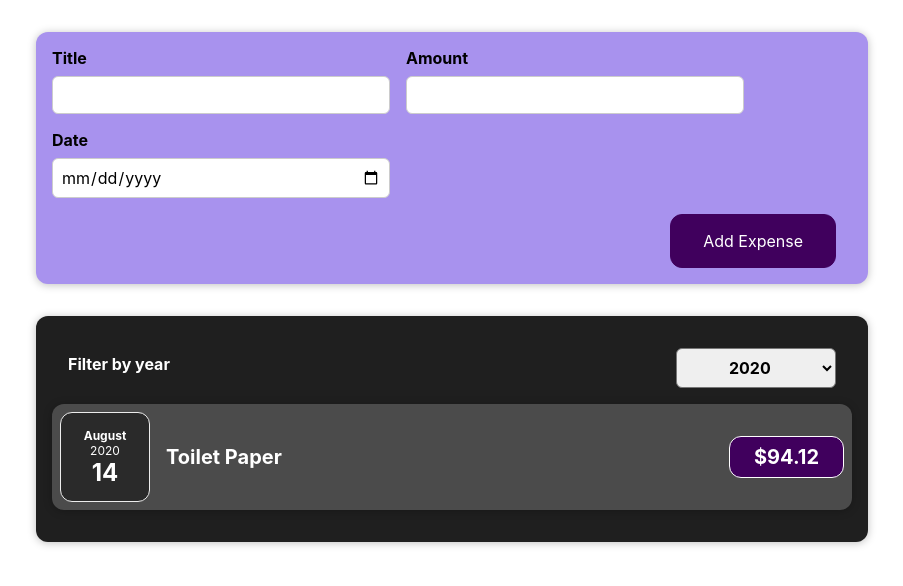
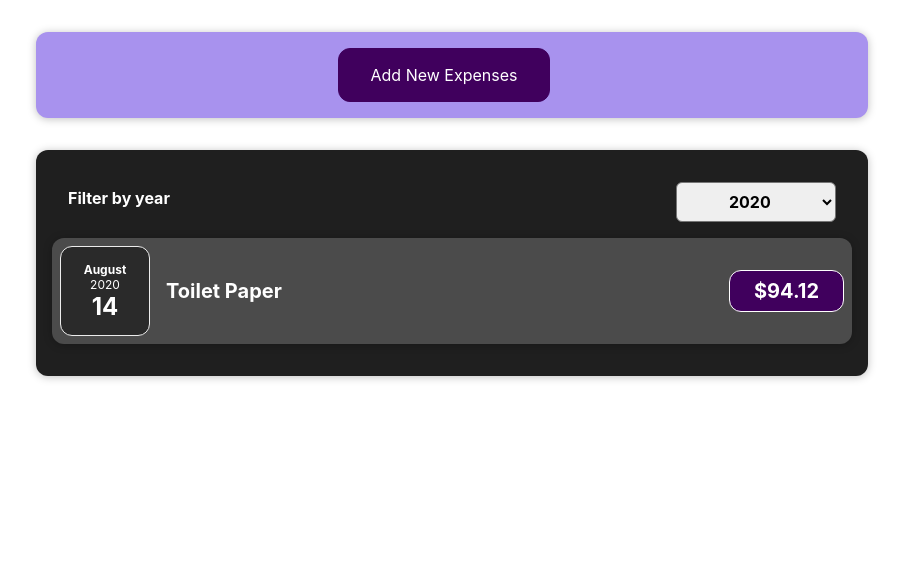
Before and after one commit to sarkarranjanpartha/my-proj, a React (Create React App) app: page / in a window 1280 px wide. Shown: the top 586 px of the page, without its empty margins (188-1091 px from the left). Built offline with nearby package versions, Linux system fonts and the light colour scheme.

Commit message:
My 13th git

```diff
--- a/src/components/NewExpenses/ExpenseForm.js
+++ b/src/components/NewExpenses/ExpenseForm.js
@@ -95,6 +95,9 @@ const ExpenseForm = (props) => {
         </div>
       </div>
       <div className="new-expense__actions">
+        <button type="button" onClick={props.onCancel}>
+          Cancel
+        </button>
         <button type="submit">Add Expense</button>
       </div>
     </form>
--- a/src/components/NewExpenses/NewExpense.js
+++ b/src/components/NewExpenses/NewExpense.js
@@ -1,8 +1,10 @@
-import React from "react";
+import React, { useState } from "react";
 import ExpenseForm from "./ExpenseForm";
 import "./NewExpense.css";
 
 function NewExpense(props) {
+  const [isEditing, setIsEditing] = useState(false);
+
   const saveExpenseDataHandler = (enteredExpenseData) => {
     const expenseData = {
       ...enteredExpenseData,
@@ -10,11 +12,28 @@ function NewExpense(props) {
     };
     console.log(expenseData);
     props.onAddExpense(expenseData);
+    setIsEditing(false);
+  };
+
+  const startEditingHadler = () => {
+    setIsEditing(true);
+  };
+
+  const stopEditingHandler = () => {
+    setIsEditing(false);
   };
 
   return (
     <div className="new-expense">
-      <ExpenseForm onSaveExpenseData={saveExpenseDataHandler} />
+      {!isEditing && (
+        <button onClick={startEditingHadler}>Add New Expenses</button>
+      )}
+      {isEditing && (
+        <ExpenseForm
+          onSaveExpenseData={saveExpenseDataHandler}
+          onCancel={stopEditingHandler}
+        />
+      )}
     </div>
   );
 }
```
